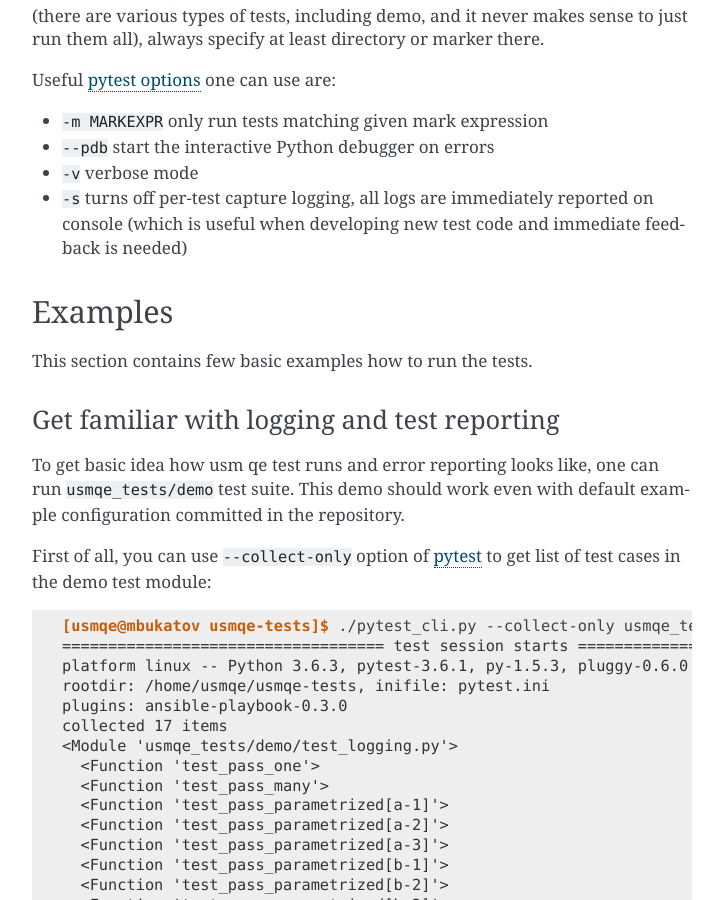
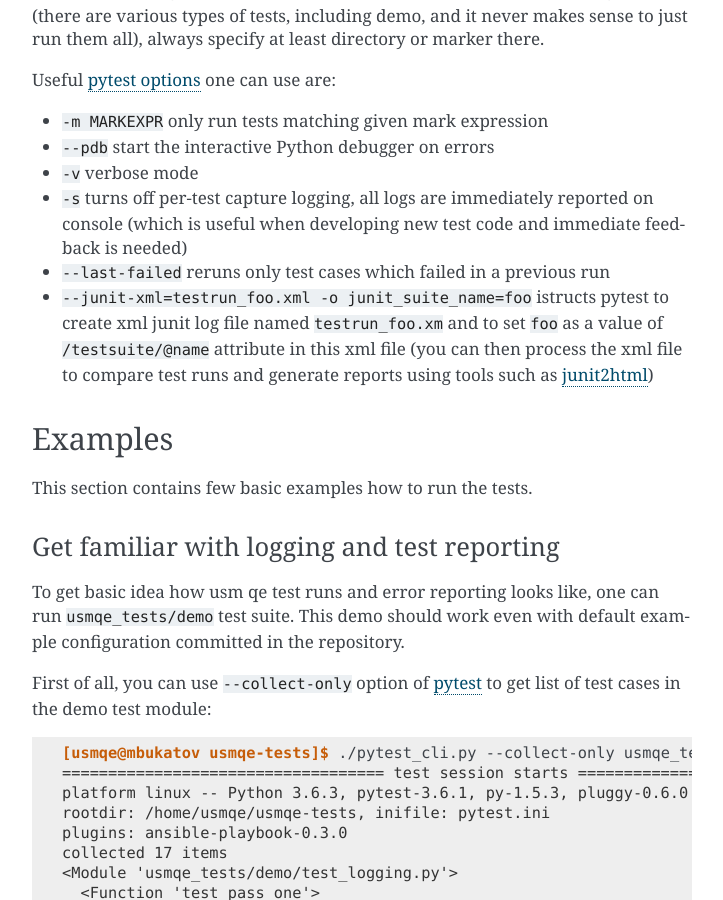
Before and after one commit to usmqe/usmqe-tests, a Sphinx documentation site: the page built from docs/test_execution.rst, in a window 1280 px wide and 900 px high, scrolled down 1586 px. Shown: the whole window, without its empty margins (388-1111 px from the left). Built offline with Sphinx 7.4.7, drawn with Linux system fonts in a browser that asks for light colours.

Commit message:
docs: add few pytest options to test execution

```diff
--- a/docs/test_execution.rst
+++ b/docs/test_execution.rst
@@ -93,6 +93,12 @@
 * ``-s`` turns off per-test capture logging, all logs are immediately
   reported on console (which is useful when developing new test code and
   immediate feedback is needed)
+* ``--last-failed`` reruns only test cases which failed in a previous run
+* ``--junit-xml=testrun_foo.xml -o junit_suite_name=foo`` istructs pytest to
+  create xml junit log file named ``testrun_foo.xm`` and to set ``foo`` as
+  a value of ``/testsuite/@name`` attribute in this xml file (you can then
+  process the xml file to compare test runs and generate reports using tools
+  such as `junit2html <https://gitlab.com/inorton/junit2html>`_)
 
 .. _`pytest`: http://docs.pytest.org/en/latest/index.html
 .. _`pytest options`: https://docs.pytest.org/en/latest/usage.html
```
